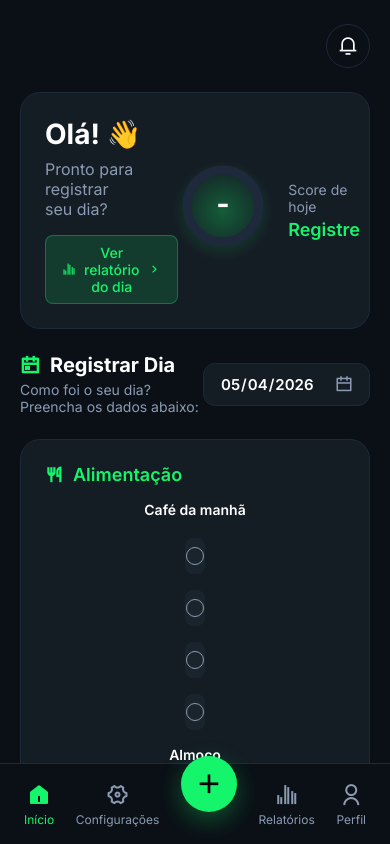
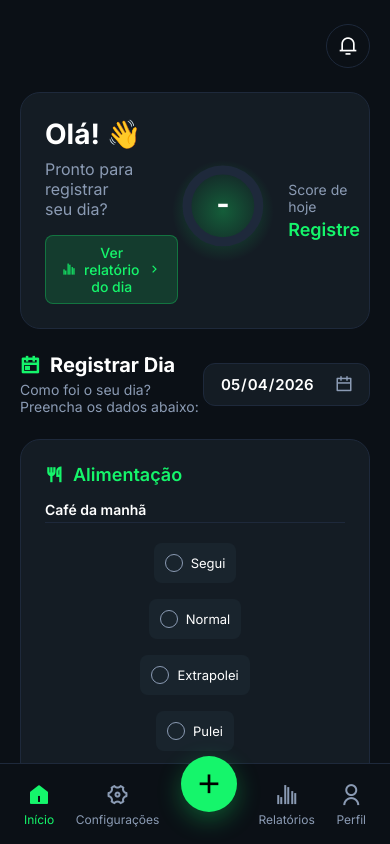
Before and after one commit to KFsabores/DiarioDsaude, a plain HTML site: page index.html in a window 390 px wide. Drawn offline with nearby package versions, Linux system fonts and the light colour scheme.

Commit message:
Enhance radio buttons with text labels and styles
Updated radio buttons to include text labels and adjusted styles for better layout on mobile.

```diff
--- a/index.html
+++ b/index.html
@@ -9,14 +9,12 @@
     <link href="https://fonts.googleapis.com/css2?family=Inter:wght@400;500;600;700&display=swap" rel="stylesheet">
     <link href="https://cdn.jsdelivr.net/npm/remixicon@4.2.0/fonts/remixicon.css" rel="stylesheet">
 
-    <!-- PWA Setup -->
     <link rel="manifest" href="manifest.json">
     <meta name="theme-color" content="#0b1016">
     <link rel="icon" type="image/png" href="icon.png">
     <link rel="apple-touch-icon" href="icon.png">
     <meta name="apple-mobile-web-app-capable" content="yes">
 
-    <!-- Confetti Library -->
     <script src="https://cdn.jsdelivr.net/npm/canvas-confetti@1.6.0/dist/confetti.browser.min.js"></script>
     <style>
         :root {
@@ -129,9 +127,13 @@
         .food-header span { color: var(--text-muted); font-size: 14px; padding-bottom: 12px; text-align: center; }
         .food-header span:first-child { text-align: left; }
         .food-row-title { font-size: 14px; color: var(--text-main); }
-        .radio-btn { background: var(--input-bg); border: 1px solid transparent; height: 44px; border-radius: 8px; display: flex; align-items: center; justify-content: center; cursor: pointer; transition: all 0.2s; color: var(--text-main); }
+
+        /* CORREÇÃO: Radio btn agora aceita texto ao lado do círculo */
+        .radio-btn { background: var(--input-bg); border: 1px solid transparent; height: 44px; border-radius: 8px; display: flex; align-items: center; justify-content: center; cursor: pointer; transition: all 0.2s; color: var(--text-main); gap: 8px; font-size: 12px; }
+        .radio-btn span { display: none; } /* Esconde por padrão no desktop para manter a tabela limpa */
+
         .radio-btn:hover { background: var(--card-hover); }
-        .radio-circle { width: 18px; height: 18px; border-radius: 50%; border: 1.5px solid var(--text-muted); }
+        .radio-circle { width: 18px; height: 18px; border-radius: 50%; border: 1.5px solid var(--text-muted); flex-shrink: 0; }
         .radio-btn.active { background: var(--primary); color: #000; }
         .radio-btn.active .ri-check-line { font-size: 20px; font-weight: bold; }
 
@@ -209,18 +211,20 @@
             .nav-btn i { font-size: 24px; }
             .nav-btn.active { color: var(--primary); }
             .fab-btn { width: 56px; height: 56px; background-color: var(--primary); border-radius: 50%; display: flex; align-items: center; justify-content: center; color: #000; font-size: 32px; transform: translateY(-20px); box-shadow: 0 8px 24px var(--primary-glow); cursor: pointer; }
+
+            /* Ajustes na tabela mobile */
             .food-table { display: flex; flex-direction: column; gap: 16px; }
             .food-header { display: none; }
-            .food-options { display: grid; grid-template-columns: repeat(4, 1fr); gap: 8px; }
-            .food-row-title { font-weight: 600; margin-bottom: 4px; }
-            .radio-btn { flex-direction: column; height: auto; padding: 8px 0; gap: 4px; font-size: 12px; color: var(--text-muted); }
+            .food-options { display: grid; grid-template-columns: repeat(2, 1fr); gap: 8px; width: 100%; }
+            .food-row-title { font-weight: 600; margin-bottom: 4px; border-bottom: 1px solid var(--border-color); padding-bottom: 4px; width: 100%; }
+            .radio-btn { flex-direction: row; height: auto; padding: 10px; gap: 8px; font-size: 13px; justify-content: flex-start; }
+            .radio-btn span { display: block; } /* Mostra o texto no mobile */
             .radio-btn.active { color: #000; }
         }
     </style>
 </head>
 <body>
 
-    <!-- Sidebar Desktop -->
     <aside class="sidebar">
         <div class="logo">D+ <i class="ri-leaf-fill"></i> Saúde</div>
         <div class="logo-subtitle">Seu dia, sua evolução</div>
@@ -298,16 +302,14 @@
                 </div>
             </div>
             <div class="food-table" id="food-table-container">
-                <!-- Injected via JS -->
-            </div>
+                </div>
         </div>
 
         <div class="card">
             <h3 class="section-title"><i class="ri-run-line"></i> Atividades</h3>
             <p class="section-desc">Quais atividades você realizou hoje?</p>
             <div class="chips-group" id="atividades-group">
-                <!-- Injected via JS -->
-            </div>
+                </div>
             <div id="activity-metrics-container" style="display: flex; flex-direction: column; gap: 12px; margin-top: 16px;"></div>
         </div>
 
@@ -368,7 +370,6 @@
         <div class="footer-text"><i class="ri-lock-line"></i> Seus dados são privados e seguros</div>
     </main>
 
-    <!-- Mobile Bottom Nav -->
     <nav class="bottom-nav">
         <a class="nav-btn active"><i class="ri-home-5-fill"></i> Início</a>
         <a class="nav-btn" onclick="openSettingsModal()"><i class="ri-settings-4-line"></i> Configurações</a>
@@ -377,7 +378,6 @@
         <a class="nav-btn"><i class="ri-user-line"></i> Perfil</a>
     </nav>
 
-    <!-- Modal Report AI -->
     <div id="report-modal" class="modal-overlay">
         <div class="modal-content">
             <div class="modal-header">
@@ -388,7 +388,6 @@
         </div>
     </div>
 
-    <!-- Modal History (Relatórios) -->
     <div id="history-modal" class="modal-overlay">
         <div class="modal-content">
             <div class="modal-header">
@@ -403,7 +402,6 @@
         </div>
     </div>
 
-    <!-- Modal Configurações -->
     <div id="settings-modal" class="modal-overlay">
         <div class="modal-content">
             <div class="modal-header">
@@ -488,6 +486,7 @@
             document.getElementById('settings-water-input').value = getWaterTarget();
         }
 
+        // CORREÇÃO APLICADA AQUI: Adicionado <span> com o texto dentro dos botões
         function renderMealsTable() {
             const container = document.getElementById('food-table-container');
             const meals = getMeals();
@@ -497,10 +496,10 @@
                 html += `
                     <div class="food-row-title">${meal}</div>
                     <div class="food-options" style="display: contents" data-meal="${meal}">
-                        <button class="radio-btn" data-val="Segui"><div class="radio-circle"></div></button>
-                        <button class="radio-btn" data-val="Normal"><div class="radio-circle"></div></button>
-                        <button class="radio-btn" data-val="Extrapolei"><div class="radio-circle"></div></button>
-                        <button class="radio-btn" data-val="Pulei"><div class="radio-circle"></div></button>
+                        <button class="radio-btn" data-val="Segui"><div class="radio-circle"></div><span>Segui</span></button>
+                        <button class="radio-btn" data-val="Normal"><div class="radio-circle"></div><span>Normal</span></button>
+                        <button class="radio-btn" data-val="Extrapolei"><div class="radio-circle"></div><span>Extrapolei</span></button>
+                        <button class="radio-btn" data-val="Pulei"><div class="radio-circle"></div><span>Pulei</span></button>
                     </div>
                 `;
             });
@@ -533,10 +532,13 @@
                     btn.addEventListener('click', () => {
                         btns.forEach(b => {
                             b.classList.remove('active');
-                            b.innerHTML = '<div class="radio-circle"></div>';
+                            // Reseta ícone mas mantém o texto
+                            const text = b.querySelector('span').innerText;
+                            b.innerHTML = `<div class="radio-circle"></div><span>${text}</span>`;
                         });
                         btn.classList.add('active');
-                        btn.innerHTML = '<i class="ri-check-line"></i>';
+                        const activeText = btn.querySelector('span').innerText;
+                        btn.innerHTML = `<i class="ri-check-line"></i><span>${activeText}</span>`;
                     });
                 });
             });
@@ -590,7 +592,8 @@
         function clearForm() {
             document.querySelectorAll('.food-options .radio-btn').forEach(b => {
                 b.classList.remove('active');
-                b.innerHTML = '<div class="radio-circle"></div>';
+                const text = b.querySelector('span').innerText;
+                b.innerHTML = `<div class="radio-circle"></div><span>${text}</span>`;
             });
             document.querySelectorAll('.chip, .chip-card').forEach(c => c.classList.remove('active'));
             document.getElementById('agua-input').value = '';
@@ -611,7 +614,11 @@
                         const optGroup = document.querySelector(`.food-options[data-meal="${meal}"]`);
                         if(optGroup) {
                             const btn = optGroup.querySelector(`.radio-btn[data-val="${val}"]`);
-                            if(btn) { btn.classList.add('active'); btn.innerHTML = '<i class="ri-check-line"></i>'; }
+                            if(btn) {
+                                btn.classList.add('active');
+                                const txt = btn.querySelector('span').innerText;
+                                btn.innerHTML = `<i class="ri-check-line"></i><span>${txt}</span>`;
+                            }
                         }
                     }
                 }
```
